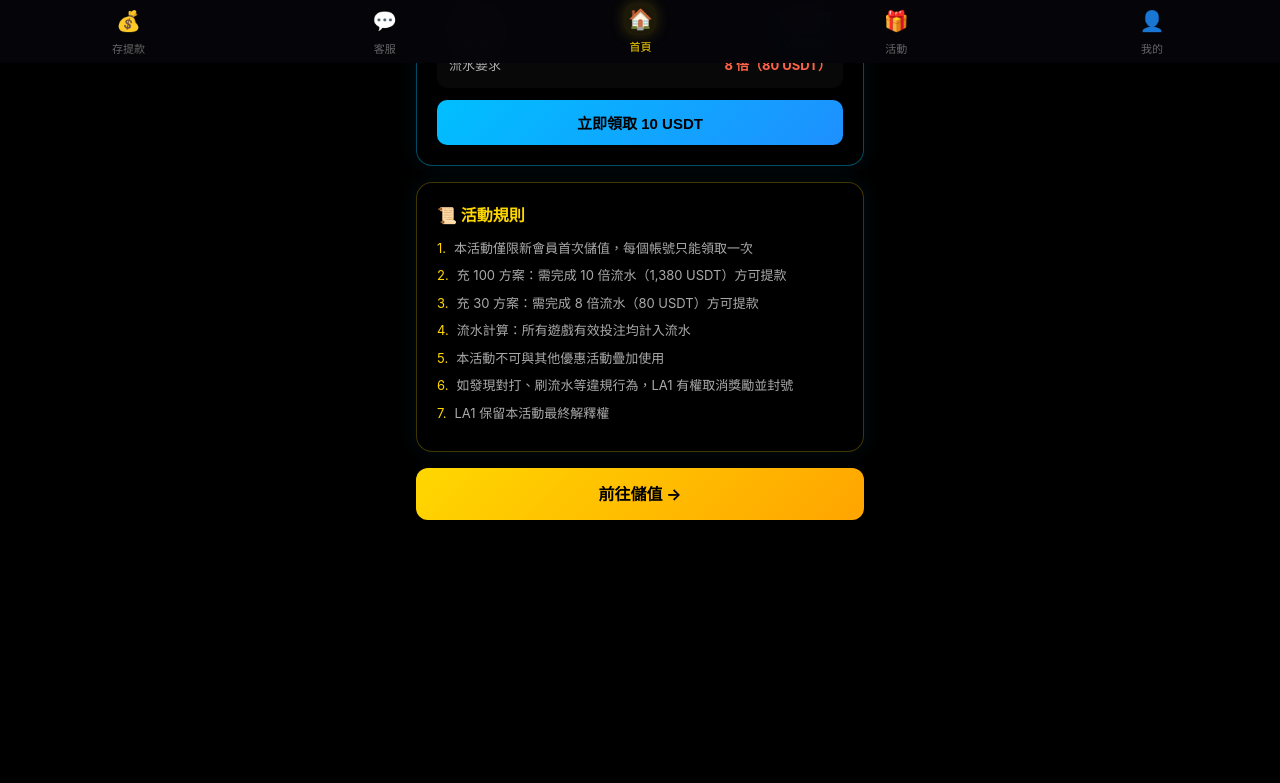
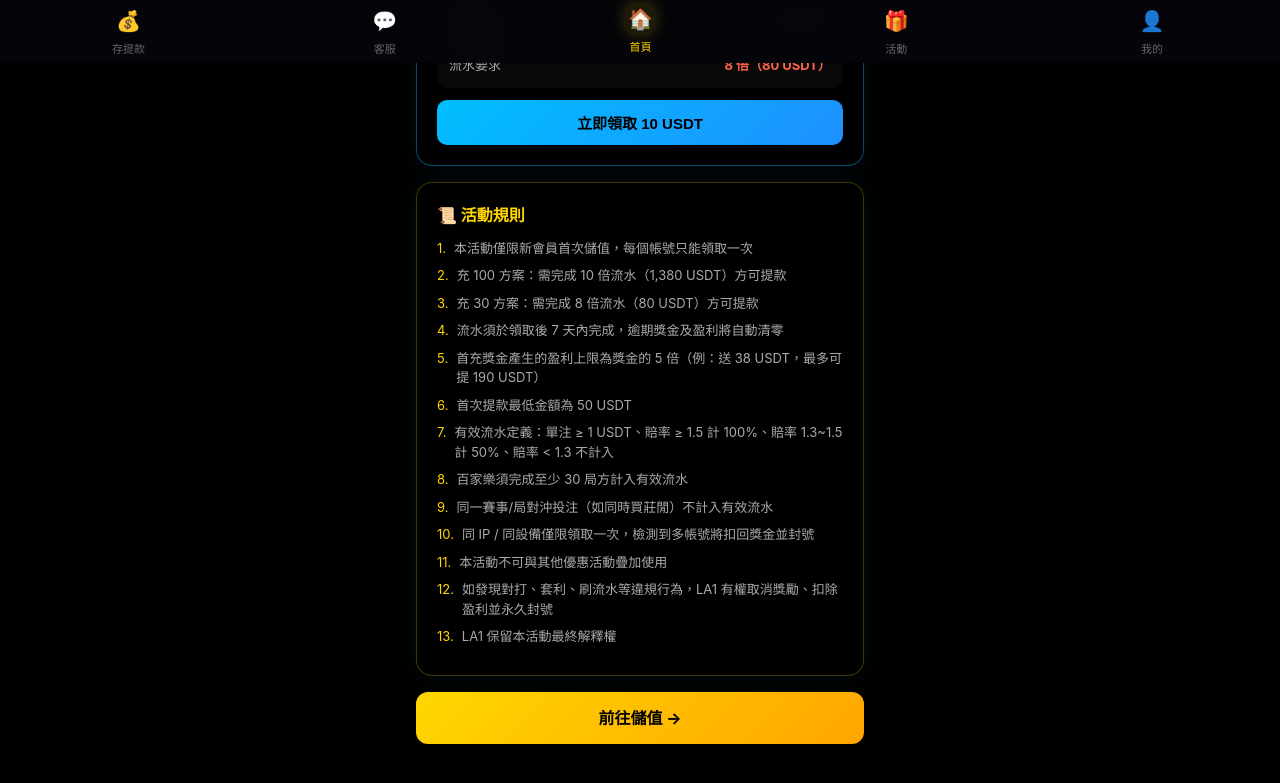
Before and after one commit to yuzi188/la1-website, a Next.js app in the folder frontend/: page /activity/first-deposit in a window 1280 px wide. Shown: the part 737-1520 px from the top of the page. Before the commit the page ends 1437 px from the top, so only its background shows below. Built offline with nearby package versions, Linux system fonts and the light colour scheme.

Commit message:
fix: TG auto-login token key + anti-abuse rules for first deposit

```diff
--- a/frontend/src/app/activity/first-deposit/page.js
+++ b/frontend/src/app/activity/first-deposit/page.js
@@ -123,9 +123,15 @@ export default function FirstDepositPage() {
           "本活動僅限新會員首次儲值，每個帳號只能領取一次",
           "充 100 方案：需完成 10 倍流水（1,380 USDT）方可提款",
           "充 30 方案：需完成 8 倍流水（80 USDT）方可提款",
-          "流水計算：所有遊戲有效投注均計入流水",
+          "流水須於領取後 7 天內完成，逾期獎金及盈利將自動清零",
+          "首充獎金產生的盈利上限為獎金的 5 倍（例：送 38 USDT，最多可提 190 USDT）",
+          "首次提款最低金額為 50 USDT",
+          "有效流水定義：單注 ≥ 1 USDT、賠率 ≥ 1.5 計 100%、賠率 1.3~1.5 計 50%、賠率 < 1.3 不計入",
+          "百家樂須完成至少 30 局方計入有效流水",
+          "同一賽事/局對沖投注（如同時買莊閒）不計入有效流水",
+          "同 IP / 同設備僅限領取一次，檢測到多帳號將扣回獎金並封號",
           "本活動不可與其他優惠活動疊加使用",
-          "如發現對打、刷流水等違規行為，LA1 有權取消獎勵並封號",
+          "如發現對打、套利、刷流水等違規行為，LA1 有權取消獎勵、扣除盈利並永久封號",
           "LA1 保留本活動最終解釋權",
         ].map((rule, i) => (
           <div key={i} style={{ display: "flex", gap: "8px", marginBottom: "8px", fontSize: "13px", color: "#aaa", lineHeight: "1.5" }}>
--- a/frontend/src/hooks/useTelegramAuth.js
+++ b/frontend/src/hooks/useTelegramAuth.js
@@ -34,7 +34,7 @@ export function useTelegramAuth() {
           const data = await res.json();
 
           if (data.token) {
-            localStorage.setItem("la1_jwt", data.token);
+            localStorage.setItem("la1_token", data.token);
             localStorage.setItem("la1_user", JSON.stringify(data.user));
             setToken(data.token);
             setUser(data.user);
@@ -73,7 +73,7 @@ export function useTelegramAuth() {
         // --- Non-Telegram environment (browser) ---
         setIsTgEnv(false);
         const stored = localStorage.getItem("la1_user");
-        const storedToken = localStorage.getItem("la1_jwt");
+        const storedToken = localStorage.getItem("la1_token");
         if (stored) {
           setUser(JSON.parse(stored));
           setToken(storedToken);
@@ -88,7 +88,7 @@ export function useTelegramAuth() {
 
   const logout = () => {
     localStorage.removeItem("la1_user");
-    localStorage.removeItem("la1_jwt");
+    localStorage.removeItem("la1_token");
     setUser(null);
     setToken(null);
   };
```
Also changed, not shown: frontend/src/app/profile/page.js (+27 -3 lines).
